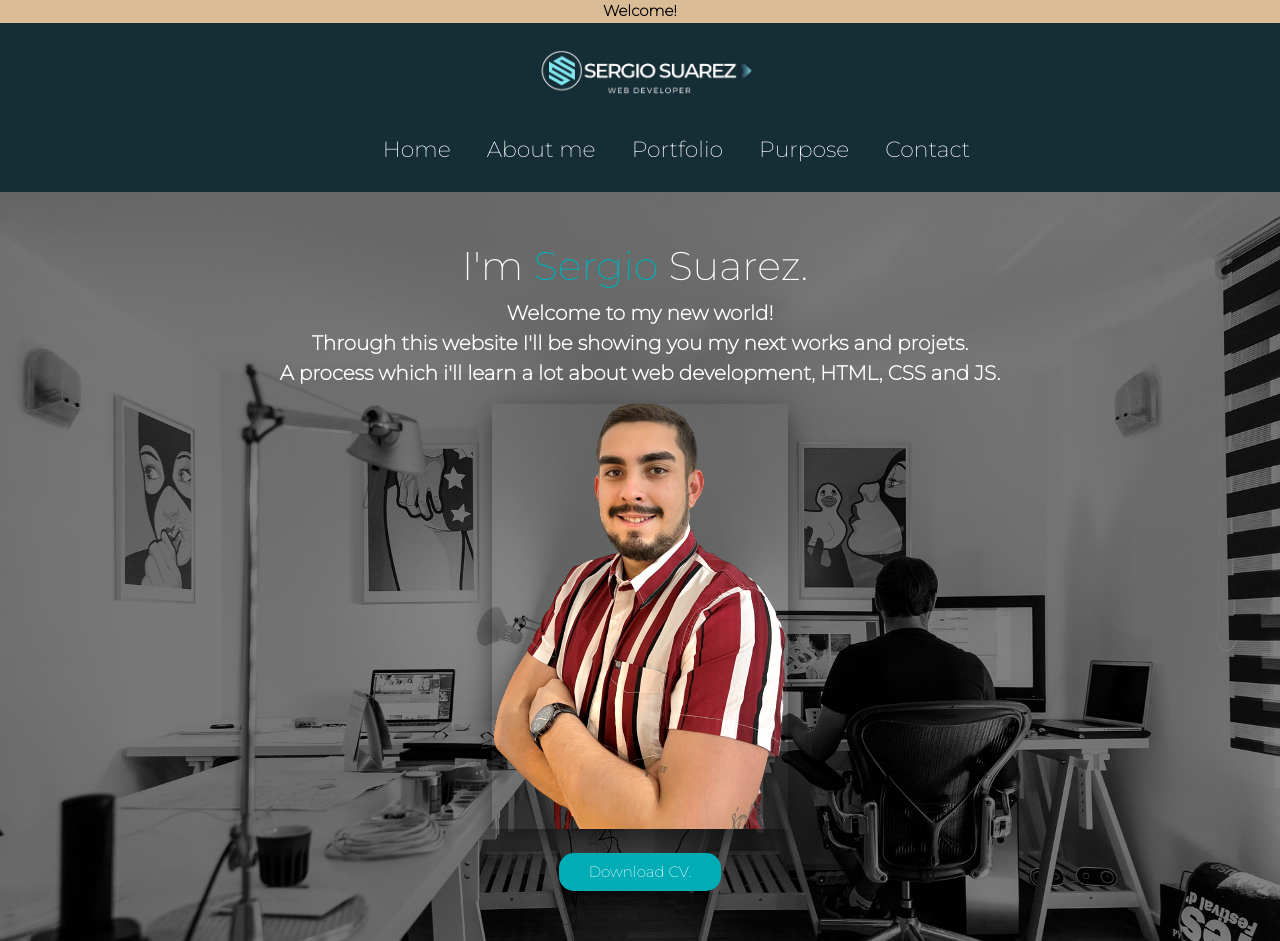
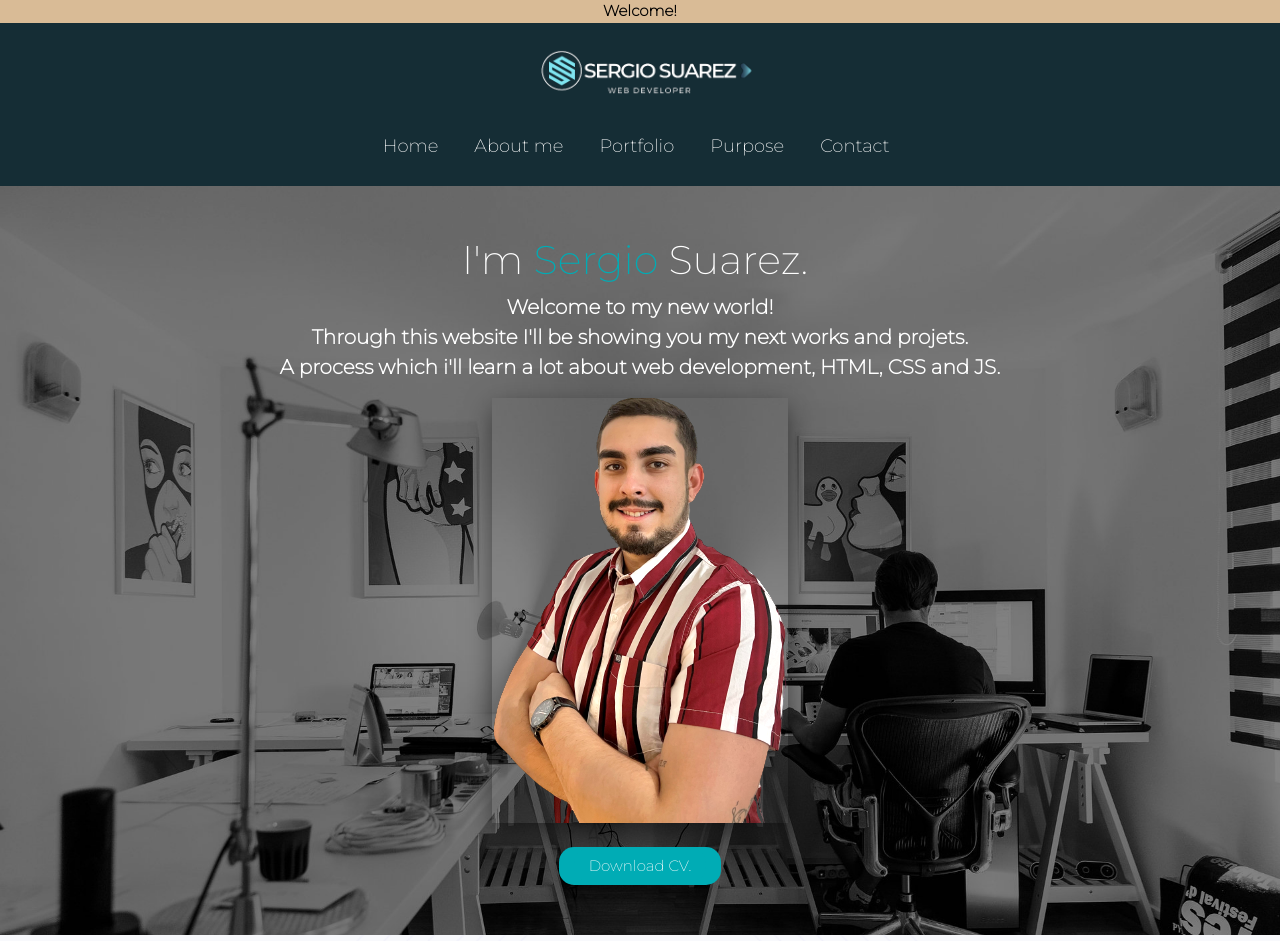
Before and after one commit to TrellixVulnTeam/sergio-web-sass1-2_9HGF, a website: page index.html in a window 1280 px wide. Shown: the top 941 px of the page. Drawn offline with nearby package versions, Linux system fonts and the light colour scheme.

Commit message:
aplico extend a mi section y hago modificaciones

```diff
--- a/scss/style.scss
+++ b/scss/style.scss
@@ -69,11 +69,11 @@ body{
 
 header {
     @include base(auto, max-content, $color1);
-    font-size: 20px;
+    font-size: 18px;
     height: max-content;
     background-color: $color1;
     color: #fff;
-    font-size: 22px;
+
 
     .logotipe {
         width: 250px;
```
Also changed, not shown: css/style.css, 1 other file.
